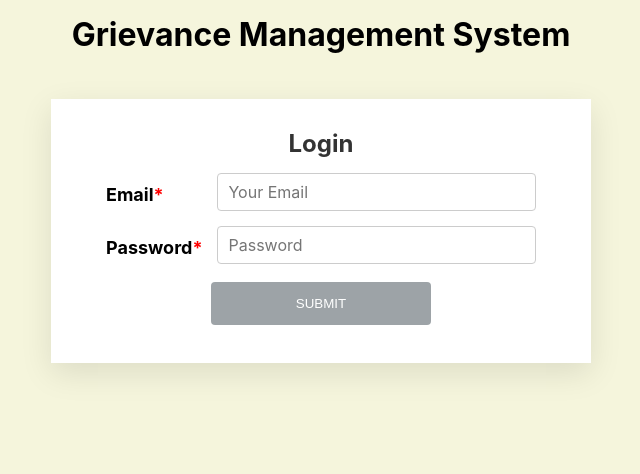
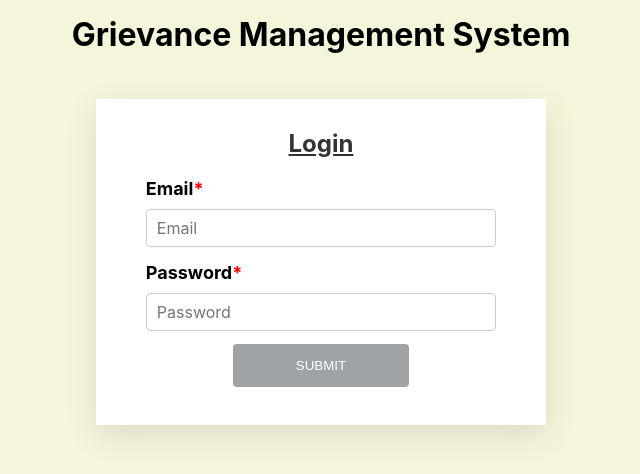
Before and after one commit to nt-training-july-2023/Palak-Parihar-Assignment, a React (Create React App) app in the folder Grievance_Frontend/grievance/: page / in a window 1280 px wide. Shown: the top 474 px of the page, without its empty margins (319-959 px from the left). Built offline with nearby package versions, Linux system fonts and the light colour scheme.

Commit message:
InputElement Css fixed

```diff
--- a/Grievance_Frontend/grievance/src/Components/Form/Form.module.css
+++ b/Grievance_Frontend/grievance/src/Components/Form/Form.module.css
@@ -16,6 +16,7 @@
     font-weight: bold;
     color: #333;
     margin-bottom: 10px;
+    text-decoration: underline;
 }
 
 .message{
--- a/Grievance_Frontend/grievance/src/Components/UI/InputElement/Input.module.css
+++ b/Grievance_Frontend/grievance/src/Components/UI/InputElement/Input.module.css
@@ -34,6 +34,13 @@
     font-size: large;
 }
 
+.headLabel{
+    text-align: left;
+    font-size: large;
+    font-weight: bold;
+    padding: 10px 0px 10px 0px;
+}
+
 
 .InputElement:focus {
     outline: none;
@@ -68,7 +75,7 @@
     }
 }
 
-@media (max-width: 1200px) {
+@media (min-width : 900px) and (max-width: 1200px)  {
 
     .Label{
         width: 43%;
--- a/Grievance_Frontend/grievance/src/Components/UI/InputElement/InputElement.jsx
+++ b/Grievance_Frontend/grievance/src/Components/UI/InputElement/InputElement.jsx
@@ -33,7 +33,7 @@ function InputElement(props) {
                     onChange={props.changed}
                     disabled={props.disabled}
                     placeholder={props.placeholder}
-                     />
+                />
                 <p className={classes.errorMessage}>{props.error}</p>
             </div>
             break;
@@ -41,7 +41,7 @@ function InputElement(props) {
         case ('select'):
             inputElement = (<>
                 <select className={classes.InputElement} onChange={props.changed} disabled={props.disabled}>
-                    <option value='' selected disabled hidden>{props.default === undefined? 'Choose here' : props.default}</option>
+                    <option value='' selected disabled hidden>{props.default === undefined ? 'Choose here' : props.default}</option>
                     {props.options.map(option => (
                         <option key={option[props.selectValue]} value={option[props.selectValue]}>
                             {option[props.selectOption]}
@@ -59,10 +59,17 @@ function InputElement(props) {
     return (
         <>
             <div className={classes.outerDiv}>
+                {props.headLabel ?
+                    <>
+                        <p className={props.headLabel !== undefined ? classes.headLabel : ''}>
+                            {props.headLabel}
+                            {props.headLabel && <span className={classes.mandatory}>*</span>}
+                        </p>
+                    </> : null}
                 <div className={props.label !== undefined ? classes.Input : ''}>
                     <p className={props.label !== undefined ? classes.Label : ''}>
-                        {props.label}
-                        {props.label && <p className={classes.mandatory}>*</p>}
+                        <span>{props.label}</span>
+                        {props.label && <span className={classes.mandatory}>*</span>}
                     </p>
                     {inputElement}
                 </div>
--- a/Grievance_Frontend/grievance/src/Containers/ChangePassword/ChangePassword.jsx
+++ b/Grievance_Frontend/grievance/src/Containers/ChangePassword/ChangePassword.jsx
@@ -115,7 +115,7 @@ export default function ChangePassword(props) {
                         error={formElement.config.error}
                         shouldValidate={formElement.config.validation}
                         touched={formElement.config.touched}
-                        label={formElement.config.label}
+                        headLabel={formElement.config.label}
                         changed={(e) => inputChangeHandler(e, formElement.id)}
                     />
                 </div>
@@ -182,7 +182,7 @@ export default function ChangePassword(props) {
         display: 'flex',
         'justify-content': 'center',
         'align-items': 'center',
-        width: '57%'
+        width: '45%'
     }
 
     return (
--- a/Grievance_Frontend/grievance/src/Containers/Login/Login.jsx
+++ b/Grievance_Frontend/grievance/src/Containers/Login/Login.jsx
@@ -18,7 +18,7 @@ export default function Login() {
                 elementType: 'input',
                 elementConfig: {
                     type: 'email',
-                    placeholder: 'Your Email'
+                    placeholder: 'Email'
                 },
                 value: '',
                 label: 'Email',
@@ -70,7 +70,7 @@ export default function Login() {
                 elementType={formElement.config.elementType}
                 elementConfig={formElement.config.elementConfig}
                 value={formElement.config.value}
-                label={formElement.config.label}
+                headLabel={formElement.config.label}
                 invalid={formElement.config.valid}
                 error={formElement.config.error}
                 shouldValidate={formElement.config.validation}
--- a/Grievance_Frontend/grievance/src/Containers/Login/Login.module.css
+++ b/Grievance_Frontend/grievance/src/Containers/Login/Login.module.css
@@ -16,5 +16,5 @@
     display: flex;
     justify-content: center;
     align-items: center;
-    width: 50%;
+    width: 43%;
 }
```
